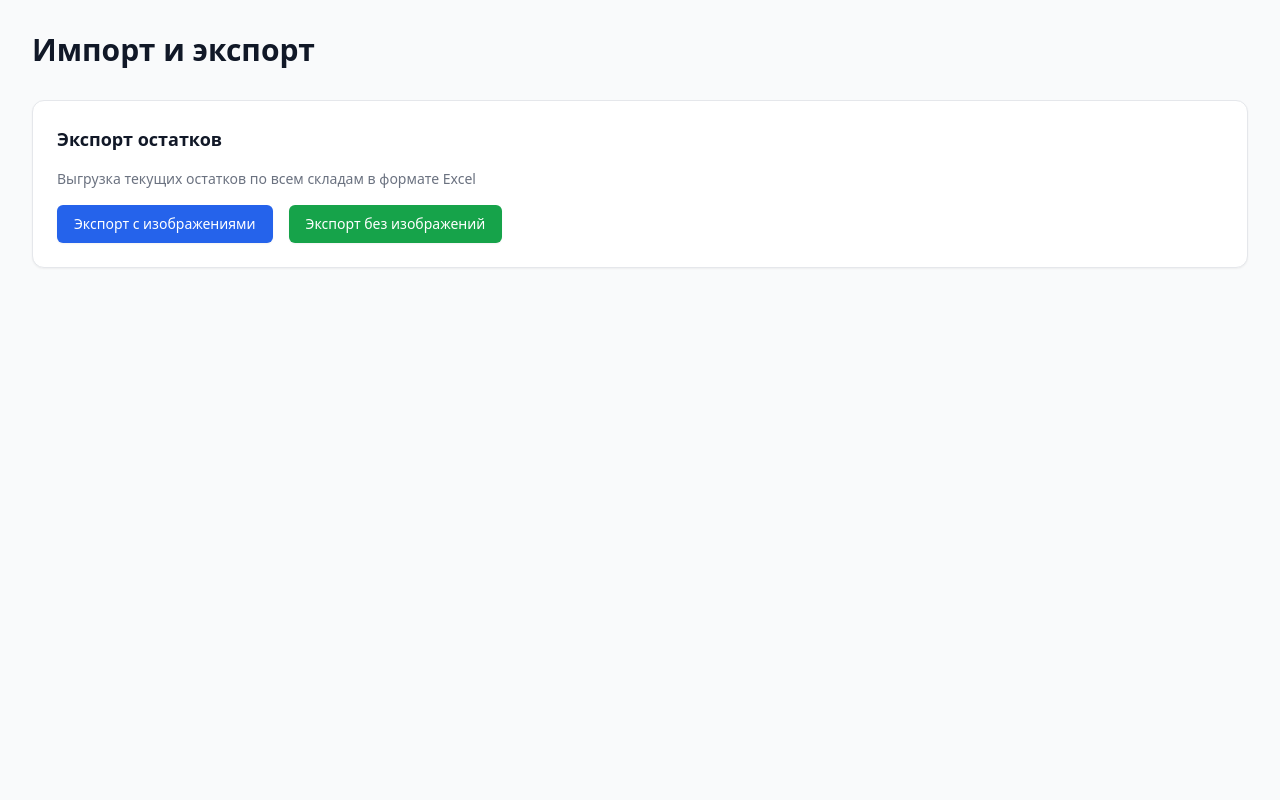
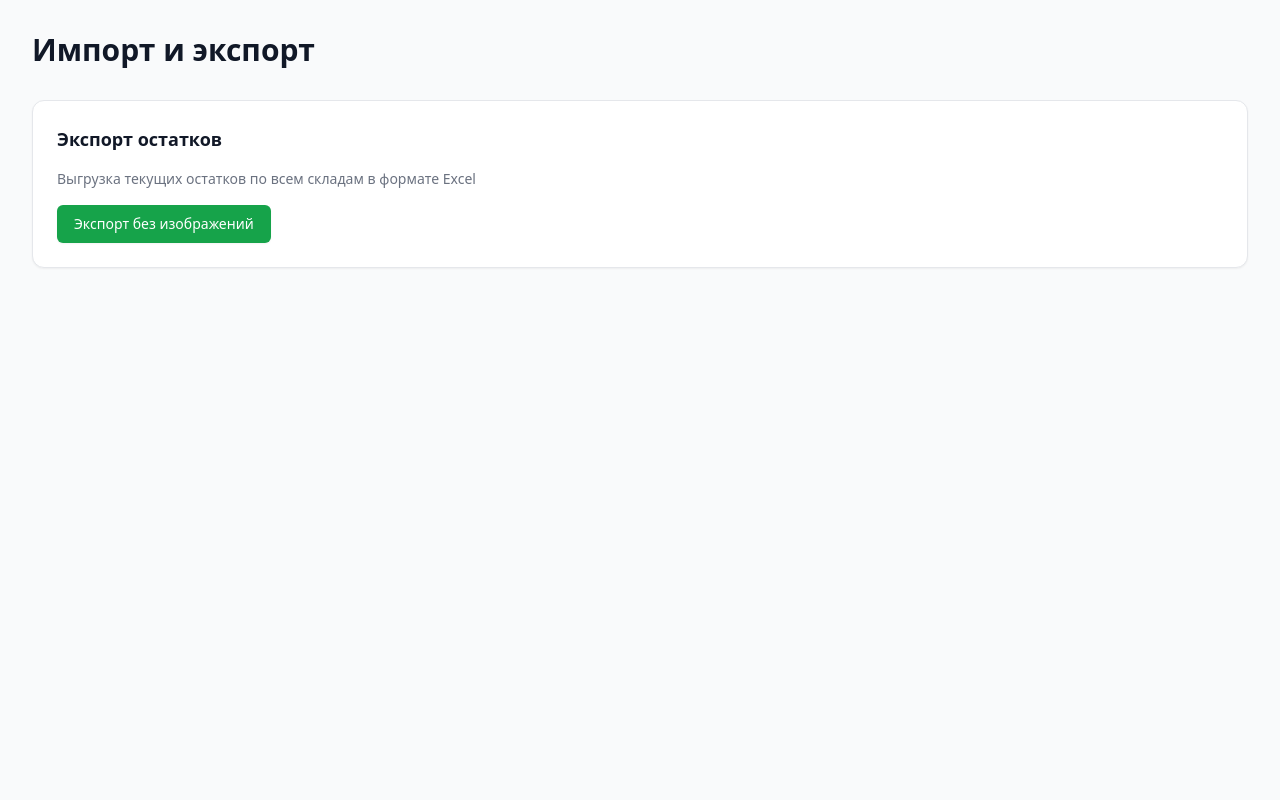
Before and after one commit to Izbushkoo/baselinker_to_wix, a Python web app: template app/templates/operations.html in a window 1280 px wide. Shown: the part 64-864 px from the top of the page. Run offline with Jinja, Linux system fonts and the light colour scheme; the template is opened without the code that fills it: most values are stand-ins (such as "Sample title", 1, 10 or a date in 2020); some libraries are stand-ins or nearby versions.

Commit message:
comment with images stock import

```diff
--- a/app/templates/operations.html
+++ b/app/templates/operations.html
@@ -80,9 +80,9 @@
                 <div class="space-y-4">
                     <p class="text-sm text-gray-500">Выгрузка текущих остатков по всем складам в формате Excel</p>
                     <div class="flex gap-4">
-                        <a href="/api/warehouse/export/stock-with-sales/" class="inline-flex justify-center items-center px-4 py-2 border border-transparent shadow-sm text-sm font-medium rounded-md text-white bg-blue-600 hover:bg-blue-700 focus:outline-none focus:ring-2 focus:ring-offset-2 focus:ring-blue-500">
+                        <!-- <a href="/api/warehouse/export/stock-with-sales/" class="inline-flex justify-center items-center px-4 py-2 border border-transparent shadow-sm text-sm font-medium rounded-md text-white bg-blue-600 hover:bg-blue-700 focus:outline-none focus:ring-2 focus:ring-offset-2 focus:ring-blue-500">
                             Экспорт с изображениями
-                        </a>
+                        </a> -->
                         <a href="/api/warehouse/export/stock-with-sales/no-images/" class="inline-flex justify-center items-center px-4 py-2 border border-transparent shadow-sm text-sm font-medium rounded-md text-white bg-green-600 hover:bg-green-700 focus:outline-none focus:ring-2 focus:ring-offset-2 focus:ring-green-500">
                             Экспорт без изображений
                         </a>
```
